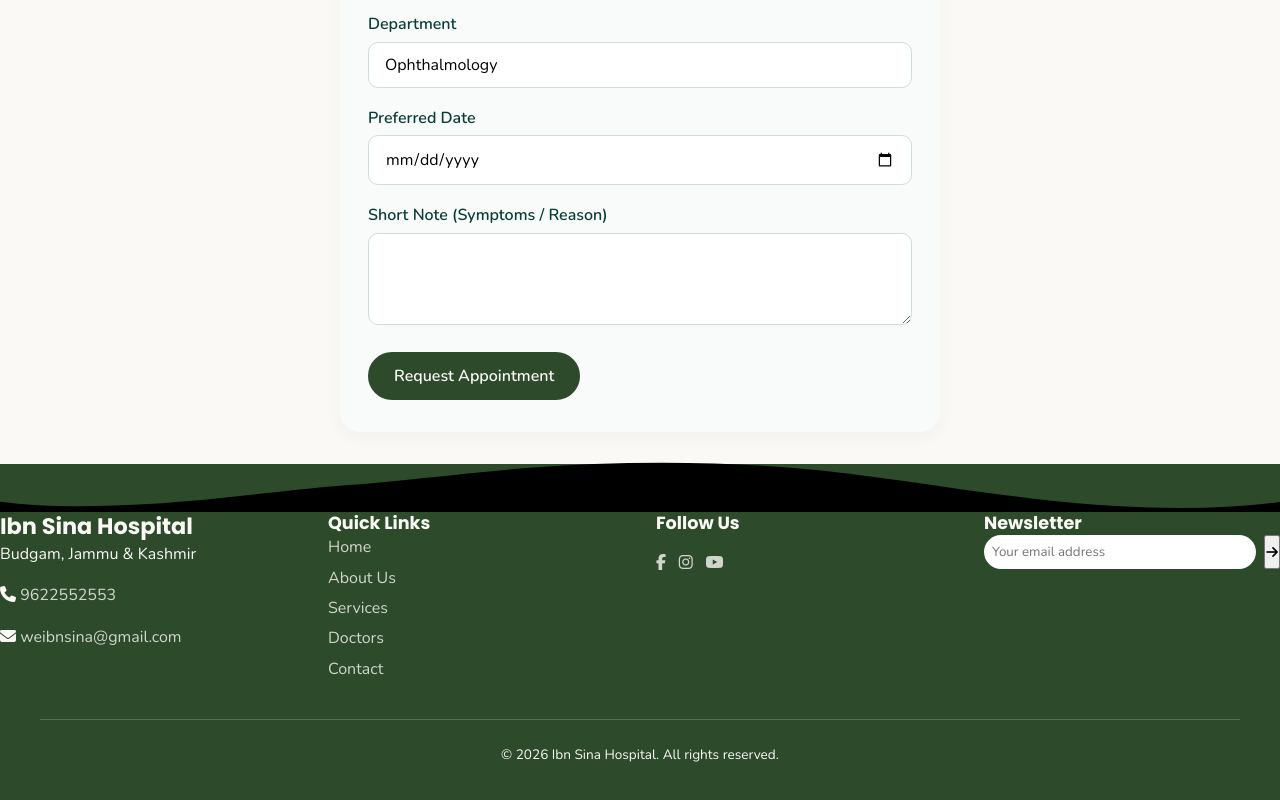
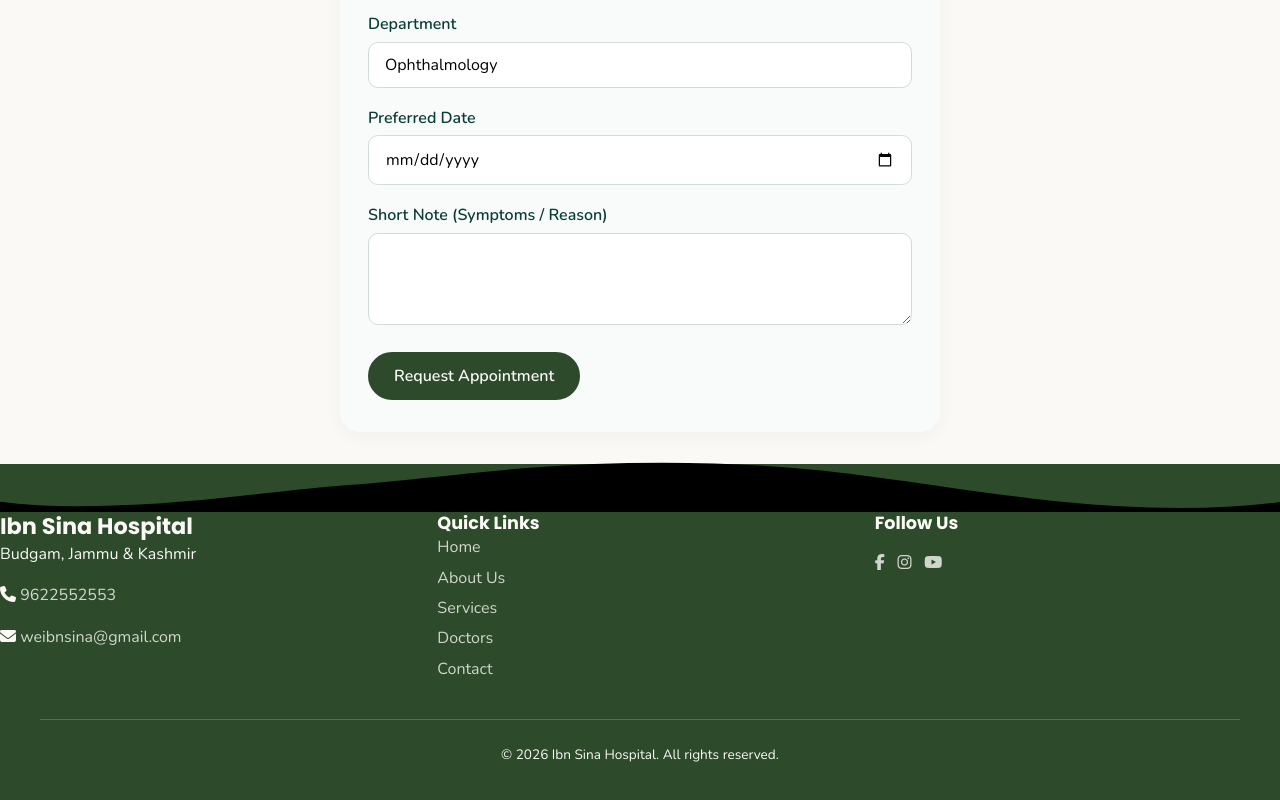
Before and after one commit to ibnsinahospital/IBNSINA, a plain HTML site: page department-pages/ophthalmology.html in a window 1280 px wide. Shown: the part 3029-3829 px from the top of the page. Drawn offline with nearby package versions, Linux system fonts and the light colour scheme.

Commit message:
fix: remove fake newsletter signup

```diff
--- a/department-pages/ophthalmology.html
+++ b/department-pages/ophthalmology.html
@@ -382,15 +382,7 @@
                     <a href="https://youtube.com/@ibnsinahospitalkashmir?si=PYC_n1XvWVmxhS8r" aria-label="YouTube"><i class="fab fa-youtube"></i></a>
                 </div>
             </div>
-            <div class="footer-col">
-                <h4>Newsletter</h4>
-                <form class="newsletter-form">
-                    <div class="newsletter-input-group">
-                        <input type="email" placeholder="Your email address" required />
-                        <button type="submit" aria-label="Subscribe"><i class="fas fa-arrow-right"></i></button>
-                    </div>
-                </form>
-            </div>
+
         </div>
         <div class="footer-bottom container">
             <p>&copy; 2026 Ibn Sina Hospital. All rights reserved.</p>
```
